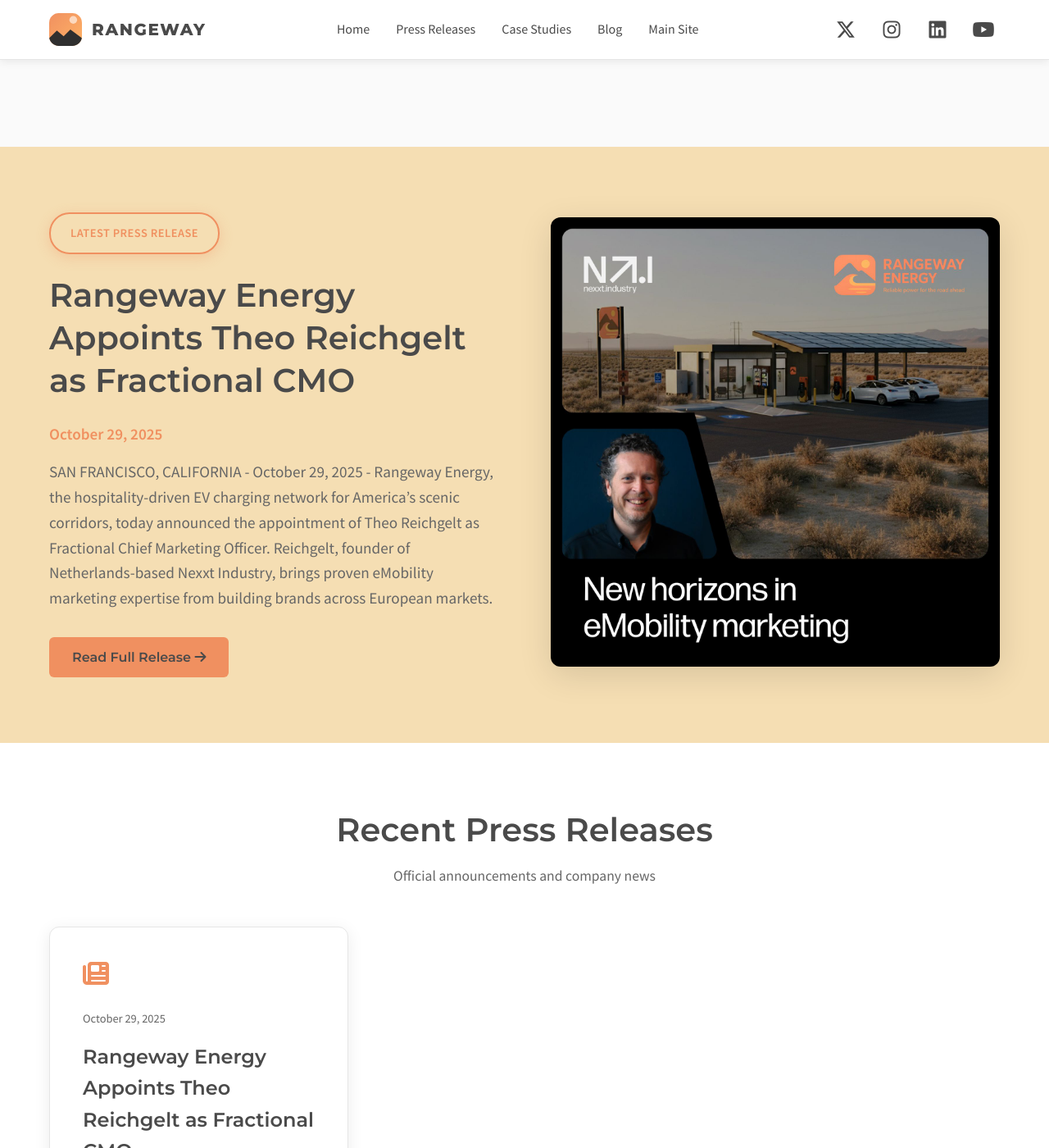
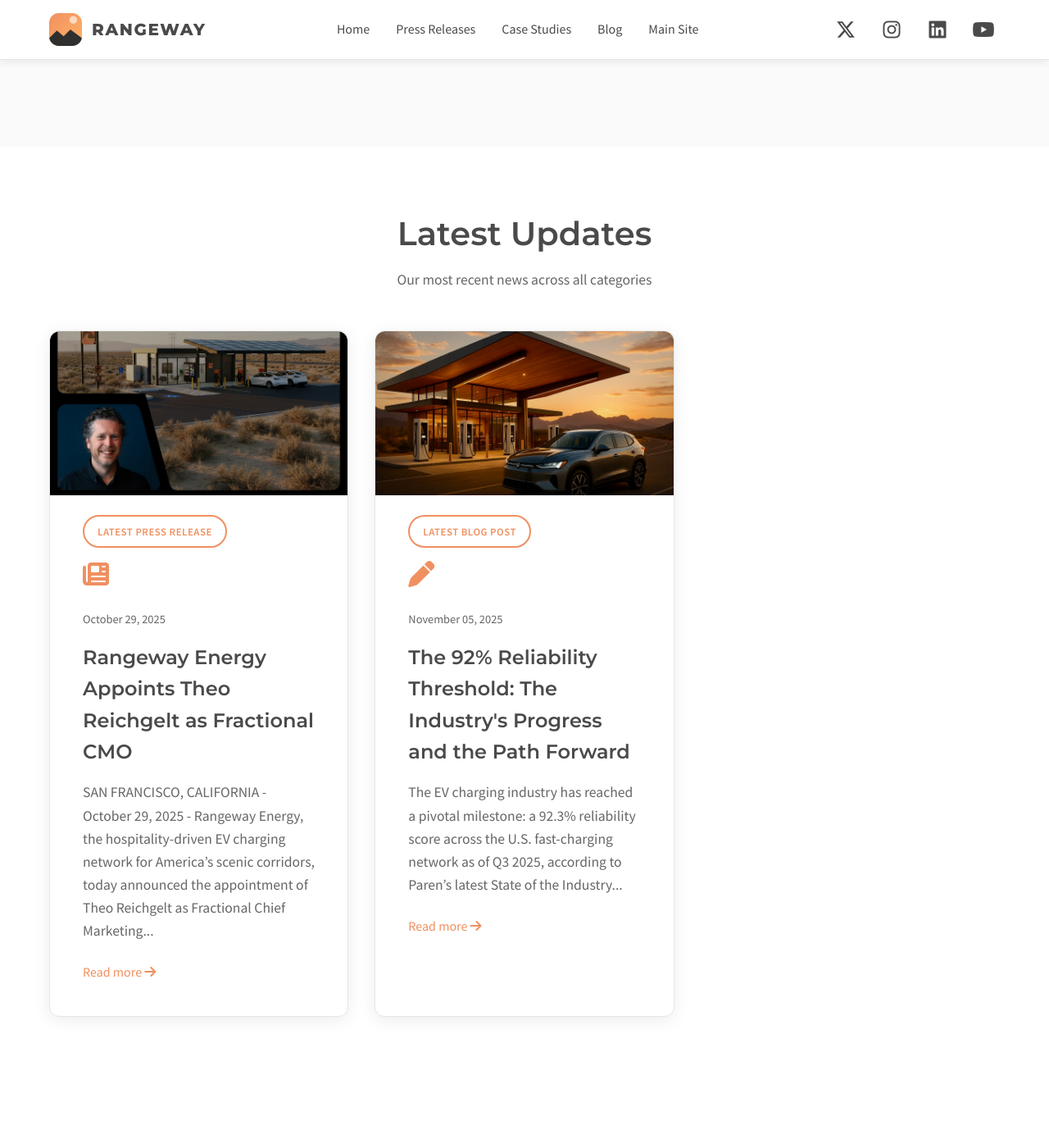
Before and after one commit to ZakWinnick/rangeway-newsroom, a Jekyll site: the page built from index-test.html, in a window 1280 px wide and 1400 px high, scrolled down 254 px. Shown: the whole window at 82% size. Built offline with Jekyll 4.4.1, drawn with Linux system fonts in a browser that asks for light colours; a script that is not in the unit is left out; some of the changed text lies outside the part shown.

Commit message:
Update test homepage to match production layout
Replace beta-based index-test.html with production version that includes:

Production Features:
- Latest Updates Grid showing most recent press release, case study, and blog post
- Featured image support for latest updates cards
- Enhanced badge styling with coral accent borders
- More comprehensive homepage layout (207 lines vs 154 in beta)
- Better organized sections with proper heading hierarchy

Layout Improvements:
- 3-column "Latest Updates" grid at top
- "Recent Press Releases" section (6 items)
- "In-Depth Insights" case studies section (3 items)
- "Recent Blog Posts" section (3 items)

The beta version only had a simple "Latest Press Release" section. The
production version provides a much richer, more comprehensive newsroom
experience that better showcases all content types.

🤖 Generated with [Claude Code](https://claude.com/claude-code)

Co-Authored-By: Claude <noreply@anthropic.com>

```diff
--- a/index-test.html
+++ b/index-test.html
@@ -13,28 +13,81 @@ title: Rangeway Energy Newsroom
     </div>
 </section>
 
-<!-- Latest Press Release -->
+<!-- Latest Updates Grid -->
 {% assign latest_release = site.press_releases | reverse | first %}
-{% if latest_release %}
-<section class="network-map">
+{% assign latest_case_study = site.case_studies | reverse | first %}
+{% assign latest_post = site.posts | first %}
+{% if latest_release or latest_case_study or latest_post %}
+<section class="services">
     <div class="container">
-        <div class="network-map-grid">
-            <div class="network-map-content">
-                <span class="location-badge" style="position: relative; z-index: 1; background: transparent; border: 2px solid #F09060; color: #F09060; padding: 0.75rem 1.5rem; border-radius: 25px; font-size: 0.9rem; font-weight: 700; box-shadow: 0 4px 16px rgba(240, 144, 96, 0.3); text-transform: uppercase; letter-spacing: 0.5px; display: inline-block; margin-bottom: 1.5rem;">Latest Press Release</span>
-                <h2 style="position: relative; z-index: 1;">{{ latest_release.title }}</h2>
-                <p style="color: #F09060; font-weight: 600; margin-bottom: 1rem; position: relative; z-index: 1;">{{ latest_release.date | date: "%B %d, %Y" }}</p>
-                <p style="position: relative; z-index: 1; margin-bottom: 2rem;">{{ latest_release.excerpt | strip_html | truncatewords: 50 }}</p>
-                <div style="position: relative; z-index: 1;">
-                    <a href="{{ latest_release.url | relative_url }}" class="btn-primary" style="background: #F09060; border-color: #F09060; margin-left: 0 !important; margin-right: auto !important;">Read Full Release <i class="fas fa-arrow-right"></i></a>
+        <div style="text-align: center; margin-bottom: 3rem;">
+            <h2>Latest Updates</h2>
+            <p style="color: var(--text-secondary);">Our most recent news across all categories</p>
+        </div>
+
+        <div class="services-grid latest-updates-grid">
+            <!-- Latest Press Release -->
+            {% if latest_release %}
+            <div class="service-card">
+                {% if latest_release.image %}
+                <div style="margin: -2.5rem -2.5rem 1.5rem -2.5rem; border-radius: 12px 12px 0 0; overflow: hidden;">
+                    <img src="{{ latest_release.image | relative_url }}" alt="{{ latest_release.title }}" style="width: 100%; height: 200px; object-fit: cover; display: block;">
                 </div>
+                {% endif %}
+                <span class="location-badge" style="background: transparent; border: 2px solid #F09060; color: #F09060; padding: 0.5rem 1rem; border-radius: 20px; font-size: 0.8rem; font-weight: 700; text-transform: uppercase; letter-spacing: 0.5px; display: inline-flex; width: fit-content; margin-bottom: 1rem; align-self: flex-start;">Latest Press Release</span>
+                <div class="service-icon">
+                    <i class="fas fa-newspaper" style="font-size: 2rem;"></i>
+                </div>
+                <span style="display: block; color: var(--text-secondary); font-size: 0.9rem; margin-bottom: 1rem;">{{ latest_release.date | date: "%B %d, %Y" }}</span>
+                <h3>{{ latest_release.title }}</h3>
+                <p>{{ latest_release.excerpt | strip_html | truncatewords: 30 }}</p>
+                <a href="{{ latest_release.url | relative_url }}" class="card-link">
+                    Read more <i class="fas fa-arrow-right"></i>
+                </a>
             </div>
+            {% endif %}
 
-            {% if latest_release.image %}
-            <div class="network-map-image">
-                <img src="{{ latest_release.image | relative_url }}"
-                     alt="{{ latest_release.title }}"
-                     loading="lazy"
-                     decoding="async">
+            <!-- Latest Case Study -->
+            {% if latest_case_study %}
+            <div class="service-card">
+                {% if latest_case_study.image %}
+                <div style="margin: -2.5rem -2.5rem 1.5rem -2.5rem; border-radius: 12px 12px 0 0; overflow: hidden;">
+                    <img src="{{ latest_case_study.image | relative_url }}" alt="{{ latest_case_study.title }}" style="width: 100%; height: 200px; object-fit: cover; display: block;">
+                </div>
+                {% endif %}
+                <span class="location-badge" style="background: transparent; border: 2px solid #F09060; color: #F09060; padding: 0.5rem 1rem; border-radius: 20px; font-size: 0.8rem; font-weight: 700; text-transform: uppercase; letter-spacing: 0.5px; display: inline-flex; width: fit-content; margin-bottom: 1rem; align-self: flex-start;">Latest Case Study</span>
+                <div class="service-icon">
+                    <i class="fas fa-chart-line" style="font-size: 2rem;"></i>
+                </div>
+                <h3>{{ latest_case_study.title }}</h3>
+                {% if latest_case_study.subtitle %}
+                <p style="color: var(--text-secondary); margin-top: 0.5rem; font-size: 0.95rem; margin-bottom: 1rem;">{{ latest_case_study.subtitle }}</p>
+                {% endif %}
+                <p>{{ latest_case_study.excerpt | strip_html | truncatewords: 30 }}</p>
+                <a href="{{ latest_case_study.url | relative_url }}" class="card-link">
+                    Read case study <i class="fas fa-arrow-right"></i>
+                </a>
+            </div>
+            {% endif %}
+
+            <!-- Latest Blog Post -->
+            {% if latest_post %}
+            <div class="service-card">
+                {% if latest_post.image %}
+                <div style="margin: -2.5rem -2.5rem 1.5rem -2.5rem; border-radius: 12px 12px 0 0; overflow: hidden;">
+                    <img src="{{ latest_post.image | relative_url }}" alt="{{ latest_post.title }}" style="width: 100%; height: 200px; object-fit: cover; display: block;">
+                </div>
+                {% endif %}
+                <span class="location-badge" style="background: transparent; border: 2px solid #F09060; color: #F09060; padding: 0.5rem 1rem; border-radius: 20px; font-size: 0.8rem; font-weight: 700; text-transform: uppercase; letter-spacing: 0.5px; display: inline-flex; width: fit-content; margin-bottom: 1rem; align-self: flex-start;">Latest Blog Post</span>
+                <div class="service-icon">
+                    <i class="fas fa-pen" style="font-size: 2rem;"></i>
+                </div>
+                <span style="display: block; color: var(--text-secondary); font-size: 0.9rem; margin-bottom: 1rem;">{{ latest_post.date | date: "%B %d, %Y" }}</span>
+                <h3>{{ latest_post.title }}</h3>
+                <p>{{ latest_post.excerpt | strip_html | truncatewords: 30 }}</p>
+                <a href="{{ latest_post.url | relative_url }}" class="card-link">
+                    Read more <i class="fas fa-arrow-right"></i>
+                </a>
             </div>
             {% endif %}
         </div>
@@ -125,7 +178,7 @@ title: Rangeway Energy Newsroom
 <section class="services">
     <div class="container">
         <div style="text-align: center; margin-bottom: 3rem;">
-            <h2>Latest Updates</h2>
+            <h2>Recent Blog Posts</h2>
             <p style="color: var(--text-secondary);">Company news, insights, and behind-the-scenes</p>
         </div>
 
```
